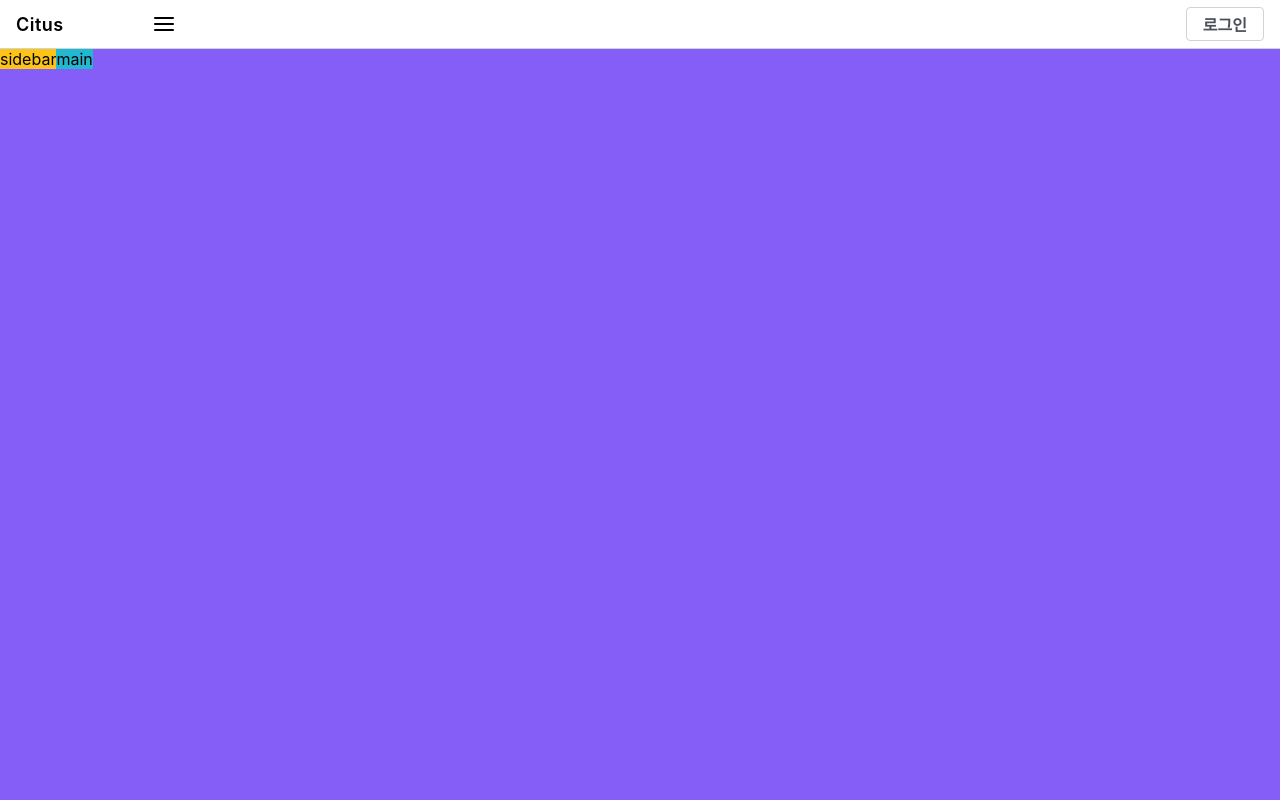
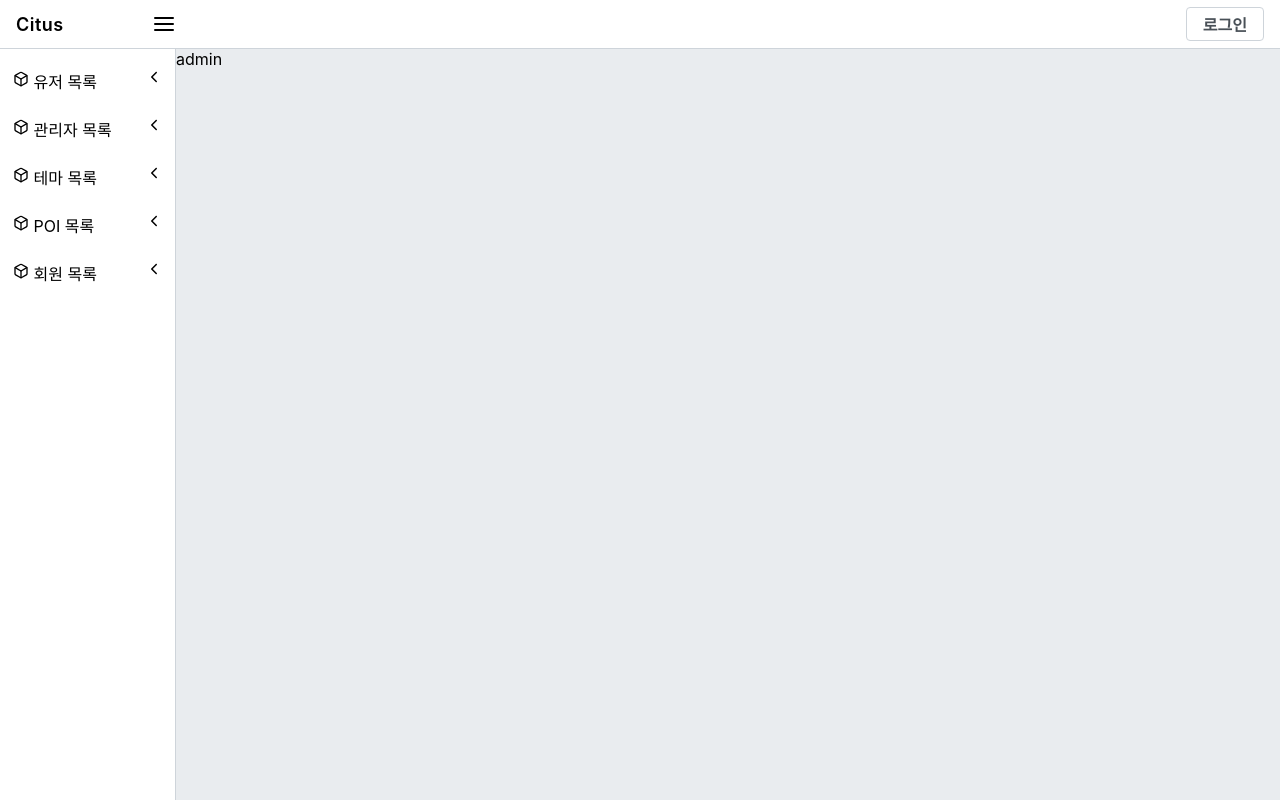
Before and after one commit to bgpark82/gopar, a React (Create React App) app: page /admin in a window 1280 px wide. Built offline with nearby package versions, Linux system fonts and the light colour scheme.

Commit message:
사이드바 UI 완료

```diff
--- a/src/App.js
+++ b/src/App.js
@@ -1,30 +1,20 @@
 import React from 'react';
-import styled from 'styled-components';
+import { Route } from 'react-router-dom';
 import './App.css';
-import Header from './component/common/Header';
-
-const AppTemplate = styled.div`
-  .container {
-    display: flex;
-
-    .sidebar {
-      background: var(--yellow-5);
-    }
-    .main {
-      background: var(--cyan-5);
-    }
-  }
-`;
+import AdminPage from './component/page/AdminPage';
+import ContentPage from './component/page/ContentPage';
+import LoginPage from './component/page/LoginPage';
+import UserPage from './component/page/UserPage';
 
 function App() {
   return (
-    <AppTemplate>
-      <Header />
-      <div className="container">
-        <div className="sidebar">sidebar</div>
-        <div className="main">main</div>
-      </div>
-    </AppTemplate>
+    <>
+      <Route path="/" exact component={LoginPage} />
+      <Route path="/login" component={LoginPage} />
+      <Route path="/admin" component={AdminPage} />
+      <Route path="/user" component={UserPage} />
+      <Route path="/content" component={ContentPage} />
+    </>
   );
 }
 
--- /dev/null
+++ b/src/component/common/List.jsx
@@ -0,0 +1,35 @@
+import React from 'react';
+import styled from 'styled-components';
+
+const ListBlock = styled.li`
+  display: flex;
+  justify-content: space-between;
+  padding: 0.75rem 0.8rem;
+
+  &:hover {
+    background: var(--gray-1);
+  }
+
+  .left {
+    display: flex;
+    align-items: center;
+    .icon {
+      margin-right: 0.3rem;
+    }
+  }
+`;
+
+const List = ({ ...props }) => {
+  const { children, arrow, icon, onClick } = { ...props };
+
+  return (
+    <ListBlock onClick={onClick}>
+      <div className="left">
+        <div className="icon">{icon}</div>
+        <div className="text">{children}</div>
+      </div>
+      <div className="arrow">{arrow}</div>
+    </ListBlock>
+  );
+};
+export default List;
--- a/src/component/common/Sidebar.jsx
+++ b/src/component/common/Sidebar.jsx
@@ -1,28 +1,51 @@
-import React from 'react';
-import styled from 'styled-components';
+import React, { useState } from 'react';
+import { FiBox } from 'react-icons/fi';
+import { IoIosArrowBack } from 'react-icons/io';
+import styled, { css } from 'styled-components';
+import List from './List';
+import SubList from './SubList';
 
-const SidebarBlock = styled.div`
-  background: var(--yellow-4);
-  width: 10rem;
-
-  position: absolute;
-
-  ul {
-    margin: 0;
-    padding: 0;
-    list-style: none;
-  }
+const SideBarBlock = styled.div`
+  padding-top: 0.5rem;
 `;
 
-const Sidebar = () => {
+const SubListBlock = styled.ul`
+  display: none;
+  ${props =>
+    props.open &&
+    css`
+      display: block;
+    `}
+`;
+
+const SideBar = () => {
+  const [open, setOpen] = useState(false);
+  const onClick = () => {
+    setOpen(!open);
+    console.log(open);
+  };
+
   return (
-    <SidebarBlock>
+    <SideBarBlock>
       <ul>
-        <li>1</li>
-        <li>1</li>
+        <List children="유저 목록" arrow={<IoIosArrowBack />} icon={<FiBox />} onClick={onClick} />
+        <SubListBlock open={open}>
+          <SubList children="유저 관리" />
+          <SubList children="유저 목록" />
+          <SubList children="유저 입력" />
+        </SubListBlock>
+        <List children="관리자 목록" arrow={<IoIosArrowBack />} icon={<FiBox />} onClick={onClick} />
+        <SubListBlock open={open}>
+          <SubList children="유저 관리" />
+          <SubList children="유저 목록" />
+          <SubList children="유저 입력" />
+        </SubListBlock>
+        <List children="테마 목록" arrow={<IoIosArrowBack />} icon={<FiBox />} />
+        <List children="POI 목록" arrow={<IoIosArrowBack />} icon={<FiBox />} />
+        <List children="회원 목록" arrow={<IoIosArrowBack />} icon={<FiBox />} />
       </ul>
-    </SidebarBlock>
+    </SideBarBlock>
   );
 };
 
-export default Sidebar;
+export default SideBar;
--- /dev/null
+++ b/src/component/common/SubList.jsx
@@ -0,0 +1,20 @@
+import React from 'react';
+import { Link } from 'react-router-dom';
+import styled from 'styled-components';
+
+const SubListBlock = styled.li`
+  padding: 0.5rem 3rem;
+  &:hover {
+    background: var(--gray-3);
+  }
+`;
+
+const SubList = ({ ...props }) => {
+  const { children } = { ...props };
+  return (
+    <SubListBlock>
+      <Link to="/login">{children}</Link>
+    </SubListBlock>
+  );
+};
+export default SubList;
--- /dev/null
+++ b/src/component/common/Template.jsx
@@ -0,0 +1,56 @@
+import React, { useState } from 'react';
+import styled from 'styled-components';
+import Header from './Header';
+import SideBar from './SideBar';
+
+const AppTemplate = styled.div`
+  .container {
+    position: relative;
+
+    .sidebar {
+      background: var(--white);
+      border-right: var(--border);
+      position: fixed;
+      height: 100%;
+      width: var(--sidebar-width);
+      left: 0rem;
+
+      transition: all 0.5s;
+    }
+    .sidebar.active {
+      left: calc(var(--sidebar-width) * -1);
+    }
+    .main {
+      background: var(--gray-2);
+      position: fixed;
+      height: 100%;
+      left: var(--sidebar-width);
+      right: 0rem;
+
+      transition: left 0.5s;
+    }
+    .main.active {
+      left: 0rem;
+    }
+  }
+`;
+
+export default function Template({ children }) {
+  const [open, setOpen] = useState(false);
+  const onClick = () => {
+    setOpen(!open);
+  };
+  return (
+    <AppTemplate>
+      <Header />
+      <div className="container">
+        <div className={`sidebar ${open ? 'active' : ''}`}>
+          <SideBar />
+        </div>
+        <div className={`main ${open ? 'active' : ''}`}>
+          <div onClick={onClick}>{children}</div>
+        </div>
+      </div>
+    </AppTemplate>
+  );
+}
--- a/src/component/page/AdminPage.jsx
+++ b/src/component/page/AdminPage.jsx
@@ -1,5 +1,6 @@
 import React, { Component } from 'react';
 import styled from 'styled-components';
+import Template from '../common/Template';
 
 const AdminBlock = styled.div`
   .main {
@@ -9,6 +10,10 @@ const AdminBlock = styled.div`
 
 export default class AdminPage extends Component {
   render() {
-    return <AdminBlock></AdminBlock>;
+    return (
+      <Template>
+        <AdminBlock>admin</AdminBlock>
+      </Template>
+    );
   }
 }
--- a/src/component/page/LoginPage.jsx
+++ b/src/component/page/LoginPage.jsx
@@ -9,7 +9,6 @@ export default class LoginPage extends Component {
         <AuthTemplate>
           <AuthForm type="login" />
         </AuthTemplate>
-        {/* <Button>로그인</Button> */}
       </div>
     );
   }
--- a/src/index.css
+++ b/src/index.css
@@ -10,18 +10,15 @@ body {
   padding: 0;
   box-sizing: border-box;
 
-  font-family: -apple-system, BlinkMacSystemFont, 'Segoe UI', Roboto, Oxygen,
-    Ubuntu, Cantarell, 'Open Sans', 'Helvetica Neue', sans-serif;
+  font-family: -apple-system, BlinkMacSystemFont, 'Segoe UI', Roboto, Oxygen, Ubuntu, Cantarell, 'Open Sans', 'Helvetica Neue', sans-serif;
   -webkit-font-smoothing: antialiased;
   -moz-osx-font-smoothing: grayscale;
 }
 
 * {
   box-sizing: border-box;
-}
-
-#root {
-  min-height: 100%;
+  margin: 0;
+  padding: 0;
 }
 
 a {
@@ -29,9 +26,16 @@ a {
   text-decoration: none;
 }
 
+#root {
+  min-height: 100%;
+}
+
 :root {
-  /* Component */
+  /* system variable */
   --border: 1px solid var(--gray-4);
+  --sidebar-width: 11rem;
+
+  /* https://yeun.github.io/open-color/ */
   /*  General */
   --white: #ffffff;
   --black: #000000;
@@ -179,174 +183,3 @@ a {
   --orange-8: #e8590c;
   --orange-9: #d9480f;
 }
-
-/* :root {
-  --border: 1px solid var(--gray-15);
-  --white: #fff;
-  --light: #53595e;
-  --gray: #73818f;
-  --light-blue: #63c2de;
-  --cyan: #17a2b8;
-  --blue: #20a8d8;
-  --dark-blue: #187da0;
-  --black: #2f353a;
-  --white: #fff;
-  --black: #000;
-  --gray-0: #f6f7f7;
-  --gray-5: #dcdcde;
-  --gray-10: #c3c4c7;
-  --gray-15: #c8ced3;
-  --gray-20: #a7aaad;
-  --gray-30: #8e9196;
-  --gray-40: #787c82;
-  --gray-50: #646970;
-  --gray-60: #50575e;
-  --gray-70: #3c434a;
-  --gray-80: #2c3338;
-  --gray-90: #1d2327;
-  --gray-100: #101517;
-  --gray: #646970;
-  --blue-0: #e9eff5;
-    --blue-5: #c5d9ed;
-    --blue-10: #9ec2e6;
-    --blue-20: #72aee6;
-    --blue-30: #5198d9;
-    --blue-40: #3582c4;
-    --blue-50: #2271b1;
-    --blue-60: #135e96;
-    --blue-70: #0a4b78;
-    --blue-80: #043959;
-    --blue-90: #01263a;
-    --blue-100: #00131c;
-    --blue: #2271b1;
-  --purple-0: #f2e9ed;
-  --purple-5: #ebcee0;
-  --purple-10: #e3afd5;
-  --purple-20: #d48fc8;
-  --purple-30: #c475bd;
-  --purple-40: #b35eb1;
-  --purple-50: #984a9c;
-  --purple-60: #7c3982;
-  --purple-70: #662c6e;
-  --purple-80: #4d2054;
-  --purple-90: #35163b;
-  --purple-100: #1e0c21;
-  --purple: #984a9c;
-  --pink-0: #f5e9ed;
-  --pink-5: #f2ceda;
-  --pink-10: #f7a8c3;
-  --pink-20: #f283aa;
-  --pink-30: #eb6594;
-  --pink-40: #e34c84;
-  --pink-50: #c9356e;
-  --pink-60: #ab235a;
-  --pink-70: #8c1749;
-  --pink-80: #700f3b;
-  --pink-90: #4f092a;
-  --pink-100: #260415;
-  --pink: #c9356e;
-  --red-0: #f7ebec;
-  --red-5: #facfd2;
-  --red-10: #ffabaf;
-  --red-20: #ff8085;
-  --red-30: #f86368;
-  --red-40: #e65054;
-  --red-50: #d63638;
-  --red-60: #b32d2e;
-  --red-70: #8a2424;
-  --red-80: #691c1c;
-  --red-90: #451313;
-  --red-100: #240a0a;
-  --red: #d63638;
-  --orange-0: #f5ece6;
-  --orange-5: #f7dcc6;
-  --orange-10: #ffbf86;
-  --orange-20: #faa754;
-  --orange-30: #e68b28;
-  --orange-40: #d67709;
-  --orange-50: #b26200;
-  --orange-60: #8a4d00;
-  --orange-70: #704000;
-  --orange-80: #543100;
-  --orange-90: #361f00;
-  --orange-100: #1f1200;
-  --orange: #b26200;
-  --yellow-0: #f5efe4;
-  --yellow-5: #f5e1b3;
-  --yellow-10: #f2cf75;
-  --yellow-20: #f0c443;
-  --yellow-30: #dbae17;
-  --yellow-40: #b69000;
-  --yellow-50: #907300;
-  --yellow-60: #705b00;
-  --yellow-70: #5c4b00;
-  --yellow-80: #453900;
-  --yellow-90: #302800;
-  --yellow-100: #1c1700;
-  --yellow: #907300;
-  --green-0: #e6f2e8;
-  --green-5: #b8e6bf;
-  --green-10: #68de86;
-  --green-20: #1ed15a;
-  --green-30: #00ba37;
-  --green-40: #00a32a;
-  --green-50: #008a20;
-  --green-60: #007017;
-  --green-70: #005c12;
-  --green-80: #00450c;
-  --green-90: #003008;
-  --green-100: #001c05;
-  --green: #008a20;
-  --celadon-0: #e4f2ed;
-  --celadon-5: #a7e8d4;
-  --celadon-10: #63d6b6;
-  --celadon-20: #2ebd99;
-  --celadon-30: #09a884;
-  --celadon-40: #009172;
-  --celadon-50: #007e65;
-  --celadon-60: #006753;
-  --celadon-70: #005042;
-  --celadon-80: #003b30;
-  --celadon-90: #002721;
-  --celadon-100: #001c17;
-  --celadon: #007e65;
-  --blue-0: #e6f1f5;
-  --blue-5: #bedae6;
-  --blue-10: #98c6d9;
-  --blue-20: #6ab3d0;
-  --blue-30: #3895ba;
-  --blue-40: #187aa2;
-  --blue-50: #006088;
-  --blue-60: #004e6e;
-  --blue-70: #003c56;
-  --blue-80: #002c40;
-  --blue-90: #001d2d;
-  --blue-100: #00101c;
-  --blue: #006088;
-  --woocommerce-purple-0: #f7edf7;
-  --woocommerce-purple-5: #e5cfe8;
-  --woocommerce-purple-10: #d6b4e0;
-  --woocommerce-purple-20: #c792e0;
-  --woocommerce-purple-30: #af7dd1;
-  --woocommerce-purple-40: #9a69c7;
-  --woocommerce-purple-50: #7f54b3;
-  --woocommerce-purple-60: #674399;
-  --woocommerce-purple-70: #533582;
-  --woocommerce-purple-80: #3c2861;
-  --woocommerce-purple-90: #271b3d;
-  --woocommerce-purple-100: #140e1f;
-  --woocommerce-purple: #7f54b3;
-  --jetpack-green-0: #f0f2eb;
-  --jetpack-green-5: #d0e6b8;
-  --jetpack-green-10: #9dd977;
-  --jetpack-green-20: #64ca43;
-  --jetpack-green-30: #2fb41f;
-  --jetpack-green-40: #069e08;
-  --jetpack-green-50: #008710;
-  --jetpack-green-60: #007117;
-  --jetpack-green-70: #005b18;
-  --jetpack-green-80: #004515;
-  --jetpack-green-90: #003010;
-  --jetpack-green-100: #001c09;
-  --jetpack-green: #2fb41f;
-} */
--- a/src/index.js
+++ b/src/index.js
@@ -1,15 +1,12 @@
 import React from 'react';
 import ReactDOM from 'react-dom';
-import { BrowserRouter as Router, Route } from 'react-router-dom';
+import { BrowserRouter as Router } from 'react-router-dom';
 import App from './App';
-import LoginPage from './component/page/LoginPage';
 import './index.css';
 import * as serviceWorker from './serviceWorker';
 
 ReactDOM.render(
   <Router>
-    <Route path="/" exact component={LoginPage} />
-    <Route path="/login" component={LoginPage} />
     <App />
   </Router>,
   document.getElementById('root'),
```
Also changed, not shown: src/component/common/MainRoute.jsx (deleted, +0 -17 lines), 2 other files (tests, documents, lock files or other folders).
